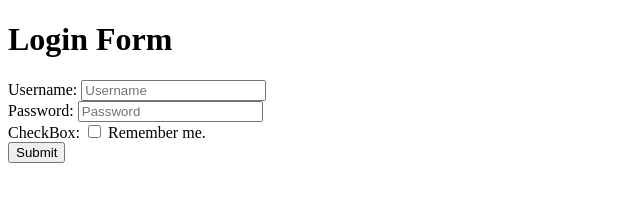
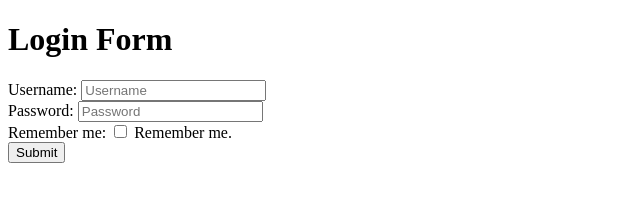
Before and after one commit to acciojob/remember-me-login-form-souravgreatest, a website: page main.html in a window 1280 px wide. Shown: the full height of the page, 0-640 px from the left. Drawn offline with Linux system fonts and the light colour scheme.

Commit message:
created a submission

```diff
--- a/main.html
+++ b/main.html
@@ -14,7 +14,7 @@
         <input type="text" placeholder="Username" id="username"><br>
 		<label for="password">Password:</label>
         <input type="password" placeholder="Password" id="password"><br>
-		<label for="checkbox">CheckBox:</label>
+		<label for="checkbox">Remember me:</label>
         <input type="checkbox" id="checkbox"> <label for="checkbox">Remember me.</label><br>
         <input type="submit" id="submit" value="Submit">
     </form>
```
